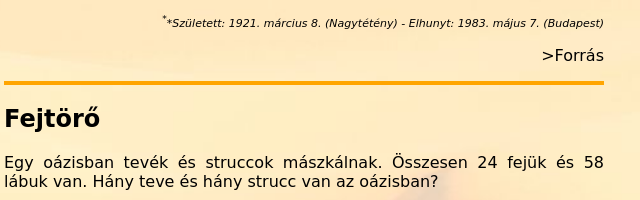
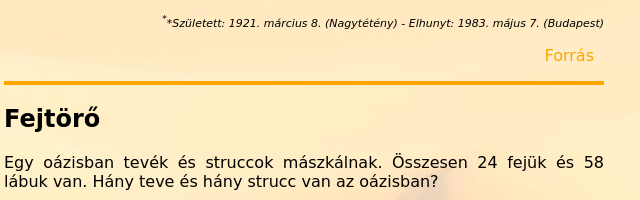
Before and after one commit to Kolesz298/teve, a plain HTML site: page index.html in a window 1280 px wide. Shown: the part 1029-1229 px from the top of the page, 336-976 px from the left. Drawn offline with Linux system fonts and the light colour scheme.

Commit message:
fix link

```diff
--- a/index.html
+++ b/index.html
@@ -60,7 +60,7 @@
 		<p>S evezzevel ava teve<br />
 			levelkévét kivilevelhevelteve.</p>
 		<p id="romhanyi"><sup>*</sup>*Született: 1921. március 8. (Nagytétény) - Elhunyt: 1983. május 7. (Budapest)</p>
-		<p id="jobbra"> <a href=""http://www.hirlevelplusz.hu/teve-fohasza-ime-egy-bizonyitek-hogy-romhanyi-jozsef-egy-zseni-volt-video/"></a>>Forrás</p>
+		<p id="jobbra"><a href="http://www.hirlevelplusz.hu/teve-fohasza-ime-egy-bizonyitek-hogy-romhanyi-jozsef-egy-zseni-volt-video/">Forrás</a></p>
 
 		<hr>
 
```
